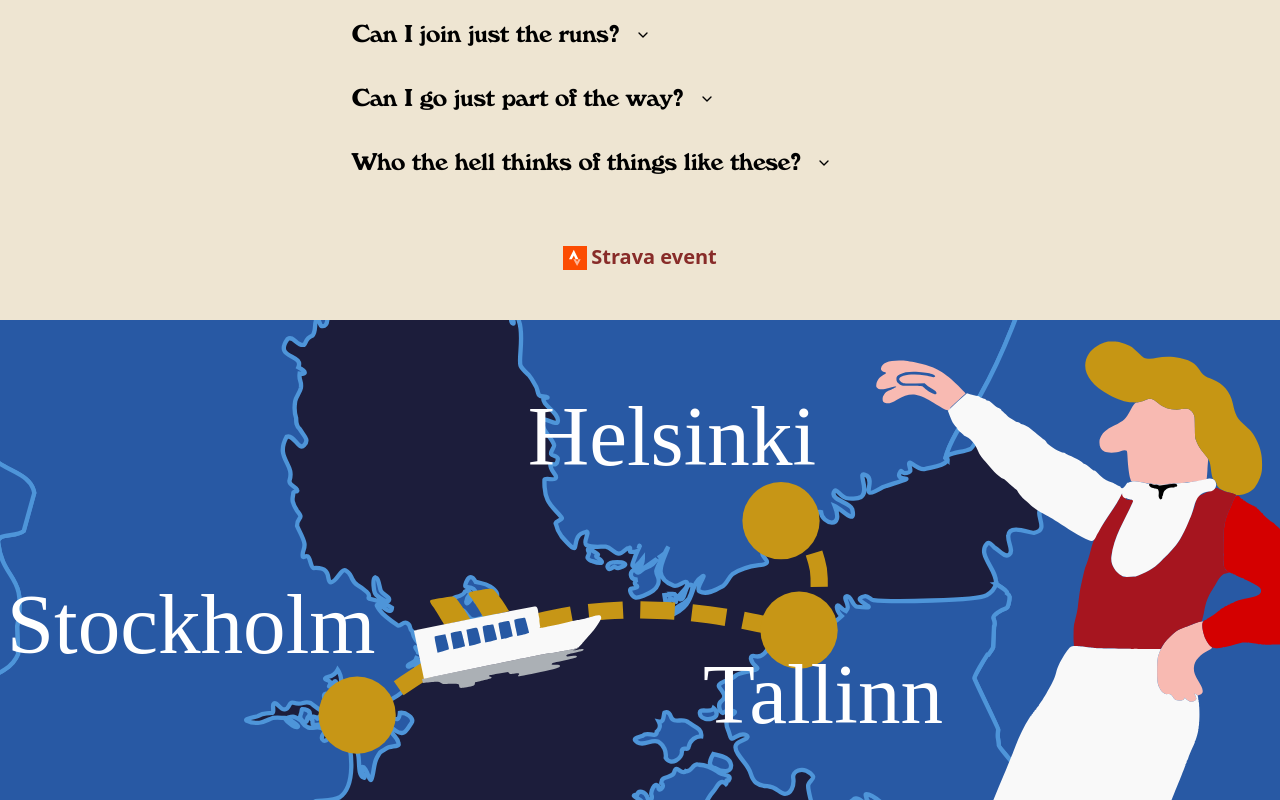
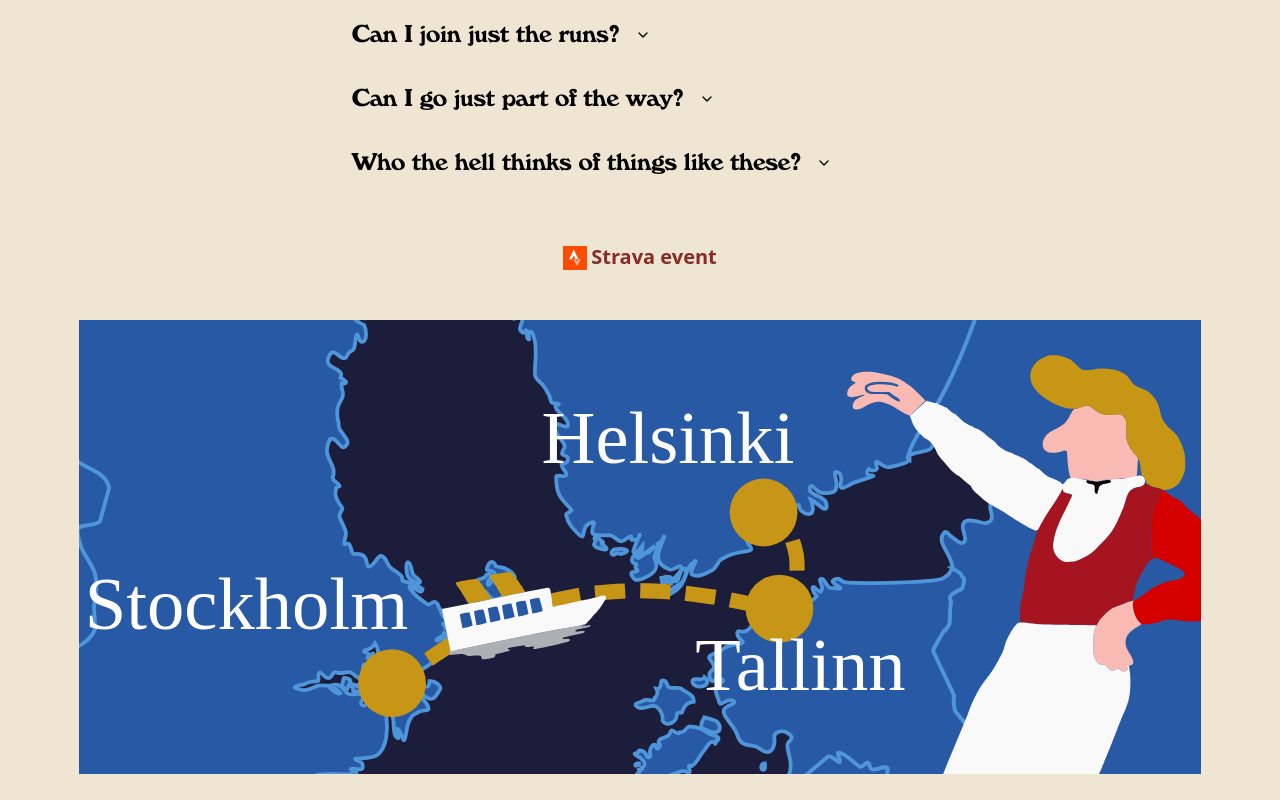
Before and after one commit to Tiketti/mrc-baltic-cruise, a React (Vite) app: page / in a window 1280 px wide. Shown: the part 1545-2345 px from the top of the page. After the commit the page ends 2319 px from the top, so only its background shows below. Built offline with nearby package versions, Linux system fonts and the light colour scheme; a web font is replaced by a local one.

Commit message:
Make footer image full width

```diff
--- a/src/components/Footer.tsx
+++ b/src/components/Footer.tsx
@@ -1,8 +1,7 @@
 export const Footer = () => {
   return (
-    <div
-      style={{ backgroundImage: `url("assets/mrc_cruise_map.svg")` }}
-      className="flex text-center justify-center p-8 bg-center bg-cover h-72 md:h-96 lg:h-[30rem] lg:bg-center"
-    />
+    <div className="flex text-center justify-center w-full p-0">
+      <img src="assets/mrc_cruise_map.svg" alt="Cruise map" />
+    </div>
   );
 };
```
